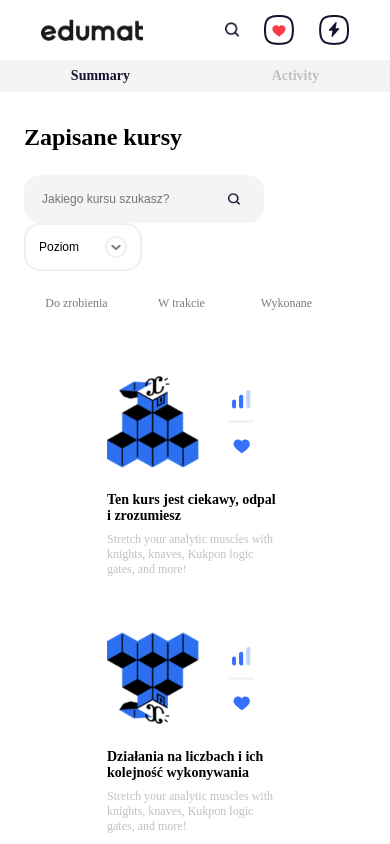
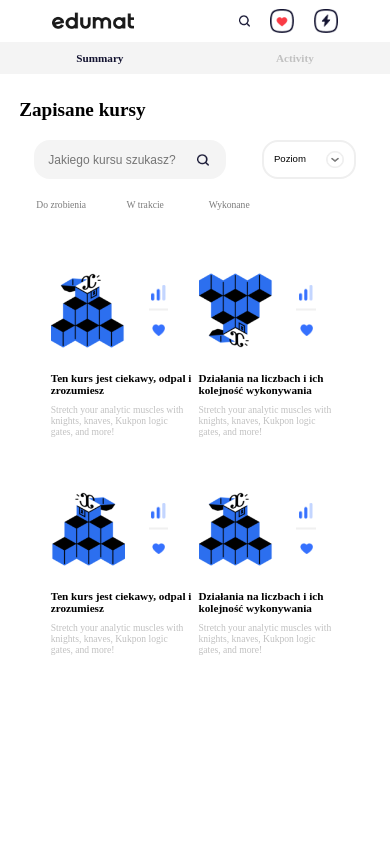
Before and after one commit to MagicianPL/Demo, a React (Create React App) app: page / in a window 390 px wide. Shown: the top 844 px of the page. Built offline with nearby package versions, Linux system fonts and the light colour scheme; a web font is replaced by a local one.

Commit message:
finished media queries

```diff
--- a/src/App.css
+++ b/src/App.css
@@ -1,5 +1,11 @@
 html {
   font-size: 62.5%;
+}
+
+@media (max-width: 390px) {
+  html {
+    font-size: 50%;
+  }
 }
 
 @media (min-width: 600px) {
--- a/src/Components/Main/Main.css
+++ b/src/Components/Main/Main.css
@@ -8,8 +8,26 @@ h1 {
   margin-bottom: 2.4rem;
 }
 
+@media (min-width: 1600px) {
+  h1 {
+    text-align: center;
+  }
+}
+
+main .inputs {
+  display: flex;
+  justify-content: space-around;
+}
+
+@media (max-width: 310px) {
+  main .inputs {
+    flex-direction: column;
+    align-items: center;
+  }
+}
+
 @media (min-width: 600px) {
-  .flex-container {
+  main .inputs {
     display: flex;
     justify-content: space-around;
   }
@@ -32,6 +50,12 @@ h1 {
   background-position-x: 20.4rem;
   background-size: 12px 12px;
   margin-right: 0.8rem;
+}
+
+@media (max-width: 310px) {
+  .search {
+    margin-bottom: 10px;
+  }
 }
 
 @media (min-width: 1300px) {
--- a/src/Components/Main/Main.js
+++ b/src/Components/Main/Main.js
@@ -9,7 +9,7 @@ const Main = () => {
   return (
     <main>
       <h1>Zapisane kursy</h1>
-      <div className="flex-container">
+      <div className="flex-container inputs">
         <input
           className="search"
           type="text"
--- a/src/Components/Main/Tile.css
+++ b/src/Components/Main/Tile.css
@@ -4,6 +4,11 @@
   margin-top: 48px;
 }
 
+@media (min-width: 1600px) {
+  .tile {
+    flex: 0 0 28.6rem;
+  }
+}
 .tile:hover {
   cursor: pointer;
   opacity: 0.85;
```
